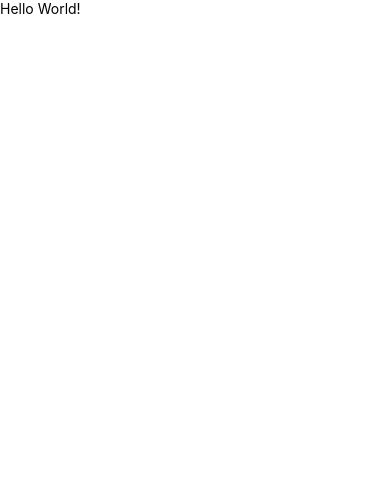
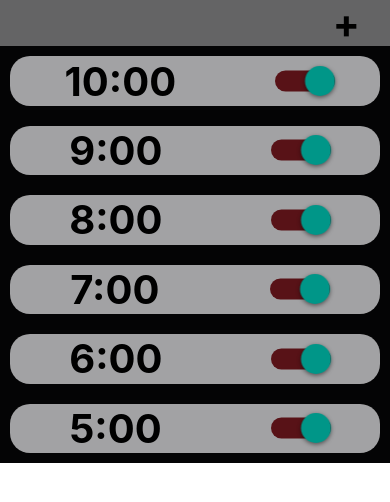
Before and after one commit to f-pochat/smart-alarm-client, a React Native app: screen / in a window 390 px wide. Shown: the top 502 px of the page. Built offline with nearby package versions, Linux system fonts and the light colour scheme.

Commit message:
Alarms created

```diff
--- a/App.tsx
+++ b/App.tsx
@@ -1,10 +1,10 @@
 import { View } from 'react-native';
-import TextExample from "./src/components/TextExample";
+import HomeScreen from "./src/components/screens/HomeScreen";
 
 export default function App() {
   return (
     <View>
-      <TextExample/>
+      <HomeScreen/>
     </View>
   );
 }
--- a/package.json
+++ b/package.json
@@ -9,6 +9,7 @@
     "web": "expo start --web"
   },
   "dependencies": {
+    "@expo/webpack-config": "^0.17.2",
     "expo": "~46.0.13",
     "expo-status-bar": "~1.4.0",
     "react": "18.0.0",
--- a/src/components/TextExample.tsx
+++ /dev/null
@@ -1,12 +0,0 @@
-import React from 'react';
-import {View, Text} from "react-native";
-
-const TextExample = () => {
-    return (
-        <View>
-            <Text>Hello World!</Text>
-        </View>
-    );
-};
-
-export default TextExample;
--- /dev/null
+++ b/src/components/screens/Alarm.tsx
@@ -0,0 +1,43 @@
+import React, {useState} from 'react';
+import {View, Text, Switch, StyleSheet} from "react-native";
+
+const Alarm = (props: any) => {
+    const [isEnabled, setIsEnabled] = useState(true)
+    return (
+        <View style={styles.container}>
+            <Text style={styles.text}>{props.alarm}:00</Text>
+            <Switch
+                style={styles.switch}
+                trackColor={{ false: "#767577", true: "#581217" }}
+                thumbColor={isEnabled ? "#f70109" : "#f4f3f4"}
+                ios_backgroundColor="#3e3e3e"
+                onValueChange={() => setIsEnabled(!isEnabled)}
+                value={isEnabled}
+            />
+        </View>
+    );
+};
+
+const styles = StyleSheet.create({
+    container: {
+        flex: 1,
+        margin: 10,
+        backgroundColor: '#A2A2A4',
+        borderRadius: 20,
+        display: 'flex',
+        flexDirection: 'row',
+        justifyContent: 'space-around',
+        alignItems: 'center'
+    },
+
+    text: {
+      fontSize: 40,
+        fontWeight: 'bold',
+    },
+
+    switch: {
+        transform: [{ scaleX: 1.5 }, { scaleY: 1.5 }]
+    }
+})
+
+export default Alarm;
--- /dev/null
+++ b/src/components/screens/HomeScreen.tsx
@@ -0,0 +1,44 @@
+import React from 'react';
+import {StyleSheet, View, Text} from "react-native";
+import Alarm from "./Alarm";
+
+const HomeScreen = () => {
+    const alarms = [10,9,8,7,6,5]
+    return (
+        <View style={styles.container}>
+            <View style={styles.header}>
+                <Text style={styles.plus}>+</Text>
+            </View>
+            {
+                alarms.map(a => {
+                    return(
+                        <Alarm alarm={a}/>
+                    )
+                })
+            }
+        </View>
+    );
+};
+
+const styles = StyleSheet.create({
+    container: {
+        backgroundColor: '#040405',
+        height: '100%',
+        display: 'flex',
+        justifyContent: 'space-between',
+    },
+    header: {
+        display: 'flex',
+        height: '10%',
+        backgroundColor: '#646465',
+        alignItems: 'flex-end',
+        justifyContent: 'center',
+        paddingRight: 30,
+    },
+    plus: {
+        fontWeight: 'bold',
+        fontSize: 40
+    }
+})
+
+export default HomeScreen;
```
Also changed, not shown: 1 other file (tests, documents, lock files or other folders).
